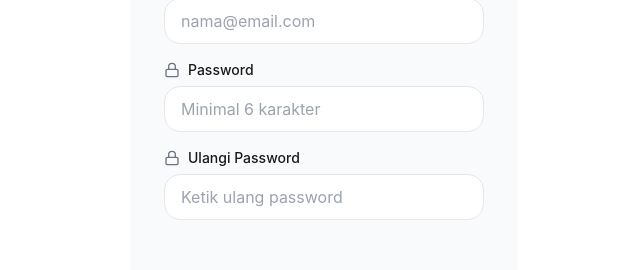
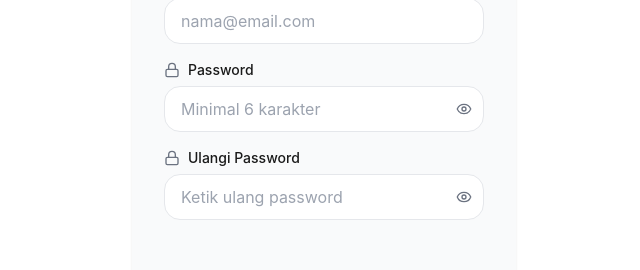
Before and after one commit to Khidhir-ziyan/absensi-rbia, a React (Vite) app in the folder frontend/: page /register in a window 1280 px wide. Shown: the part 396-666 px from the top of the page, without its empty margins (316-956 px from the left). Built offline with nearby package versions, Linux system fonts and the light colour scheme; no server answers.

Commit message:
feat: add eye icon to toggle password visibility on login and register

```diff
--- a/frontend/src/pages/LoginPage.tsx
+++ b/frontend/src/pages/LoginPage.tsx
@@ -2,7 +2,7 @@ import { useState, useCallback } from "react";
 import { useNavigate, Link } from "react-router-dom";
 import { useAuth } from "@/context/AuthContext";
 import { useTheme } from "@/context/ThemeContext";
-import { GraduationCap, Mail, Lock, Loader2, Sun, Moon } from "lucide-react";
+import { GraduationCap, Mail, Lock, Loader2, Sun, Moon, Eye, EyeOff } from "lucide-react";
 import Turnstile from "@/components/Turnstile";
 
 const TURNSTILE_SITE_KEY = "0x4AAAAAADnGYXCUZ9EcUGQT";
@@ -15,6 +15,7 @@ export default function LoginPage() {
   const [password, setPassword] = useState("");
   const [error, setError] = useState("");
   const [loading, setLoading] = useState(false);
+  const [showPassword, setShowPassword] = useState(false);
   const [turnstileToken, setTurnstileToken] = useState("");
 
   const handleTurnstileVerify = useCallback((token: string) => {
@@ -109,14 +110,23 @@ export default function LoginPage() {
                   Lupa password?
                 </Link>
               </label>
+              <div className="relative">
                 <input
-                type="password"
+                  type={showPassword ? "text" : "password"}
                   value={password}
                   onChange={(e) => setPassword(e.target.value)}
-                className="w-full px-4 py-2.5 border border-border dark:border-border-dark rounded-lg bg-canvas dark:bg-canvas-dark focus:outline-none focus:ring-2 focus:ring-primary focus:border-transparent transition-colors"
+                  className="w-full px-4 py-2.5 pr-10 border border-border dark:border-border-dark rounded-lg bg-canvas dark:bg-canvas-dark focus:outline-none focus:ring-2 focus:ring-primary focus:border-transparent transition-colors"
                   placeholder="••••••••"
                   required
                 />
+                <button
+                  type="button"
+                  onClick={() => setShowPassword(!showPassword)}
+                  className="absolute right-3 top-1/2 -translate-y-1/2 text-ink-muted dark:text-ink-muted-dark hover:text-ink dark:hover:text-ink-dark transition-colors"
+                >
+                  {showPassword ? <EyeOff className="w-4 h-4" /> : <Eye className="w-4 h-4" />}
+                </button>
+              </div>
             </div>
 
             {/* Turnstile CAPTCHA */}
--- a/frontend/src/pages/RegisterPage.tsx
+++ b/frontend/src/pages/RegisterPage.tsx
@@ -2,7 +2,7 @@ import { useState, useCallback } from "react";
 import { useNavigate, Link } from "react-router-dom";
 import { useAuth } from "@/context/AuthContext";
 import { useTheme } from "@/context/ThemeContext";
-import { GraduationCap, Mail, Lock, User, Loader2, Sun, Moon, ArrowLeft } from "lucide-react";
+import { GraduationCap, Mail, Lock, User, Loader2, Sun, Moon, ArrowLeft, Eye, EyeOff } from "lucide-react";
 import Turnstile from "@/components/Turnstile";
 
 const TURNSTILE_SITE_KEY = "0x4AAAAAADnGYXCUZ9EcUGQT";
@@ -18,6 +18,8 @@ export default function RegisterPage() {
   const [confirmPassword, setConfirmPassword] = useState("");
   const [error, setError] = useState("");
   const [loading, setLoading] = useState(false);
+  const [showPassword, setShowPassword] = useState(false);
+  const [showConfirmPassword, setShowConfirmPassword] = useState(false);
   const [turnstileToken, setTurnstileToken] = useState("");
 
   const handleTurnstileVerify = useCallback((token: string) => {
@@ -138,15 +140,24 @@ export default function RegisterPage() {
                 <Lock className="w-4 h-4 text-ink-muted dark:text-ink-muted-dark" />
                 Password
               </label>
+              <div className="relative">
                 <input
-                type="password"
+                  type={showPassword ? "text" : "password"}
                   value={password}
                   onChange={(e) => setPassword(e.target.value)}
-                className="w-full px-4 py-2.5 border border-border dark:border-border-dark rounded-lg bg-canvas dark:bg-canvas-dark focus:outline-none focus:ring-2 focus:ring-primary focus:border-transparent transition-colors"
+                  className="w-full px-4 py-2.5 pr-10 border border-border dark:border-border-dark rounded-lg bg-canvas dark:bg-canvas-dark focus:outline-none focus:ring-2 focus:ring-primary focus:border-transparent transition-colors"
                   placeholder="Minimal 6 karakter"
                   required
                   minLength={6}
                 />
+                <button
+                  type="button"
+                  onClick={() => setShowPassword(!showPassword)}
+                  className="absolute right-3 top-1/2 -translate-y-1/2 text-ink-muted dark:text-ink-muted-dark hover:text-ink dark:hover:text-ink-dark transition-colors"
+                >
+                  {showPassword ? <EyeOff className="w-4 h-4" /> : <Eye className="w-4 h-4" />}
+                </button>
+              </div>
             </div>
 
             <div>
@@ -154,14 +165,23 @@ export default function RegisterPage() {
                 <Lock className="w-4 h-4 text-ink-muted dark:text-ink-muted-dark" />
                 Ulangi Password
               </label>
+              <div className="relative">
                 <input
-                type="password"
+                  type={showConfirmPassword ? "text" : "password"}
                   value={confirmPassword}
                   onChange={(e) => setConfirmPassword(e.target.value)}
-                className="w-full px-4 py-2.5 border border-border dark:border-border-dark rounded-lg bg-canvas dark:bg-canvas-dark focus:outline-none focus:ring-2 focus:ring-primary focus:border-transparent transition-colors"
+                  className="w-full px-4 py-2.5 pr-10 border border-border dark:border-border-dark rounded-lg bg-canvas dark:bg-canvas-dark focus:outline-none focus:ring-2 focus:ring-primary focus:border-transparent transition-colors"
                   placeholder="Ketik ulang password"
                   required
                 />
+                <button
+                  type="button"
+                  onClick={() => setShowConfirmPassword(!showConfirmPassword)}
+                  className="absolute right-3 top-1/2 -translate-y-1/2 text-ink-muted dark:text-ink-muted-dark hover:text-ink dark:hover:text-ink-dark transition-colors"
+                >
+                  {showConfirmPassword ? <EyeOff className="w-4 h-4" /> : <Eye className="w-4 h-4" />}
+                </button>
+              </div>
             </div>
 
             {/* Turnstile CAPTCHA */}
```
Lines whose indentation alone changed are shown as unchanged.
